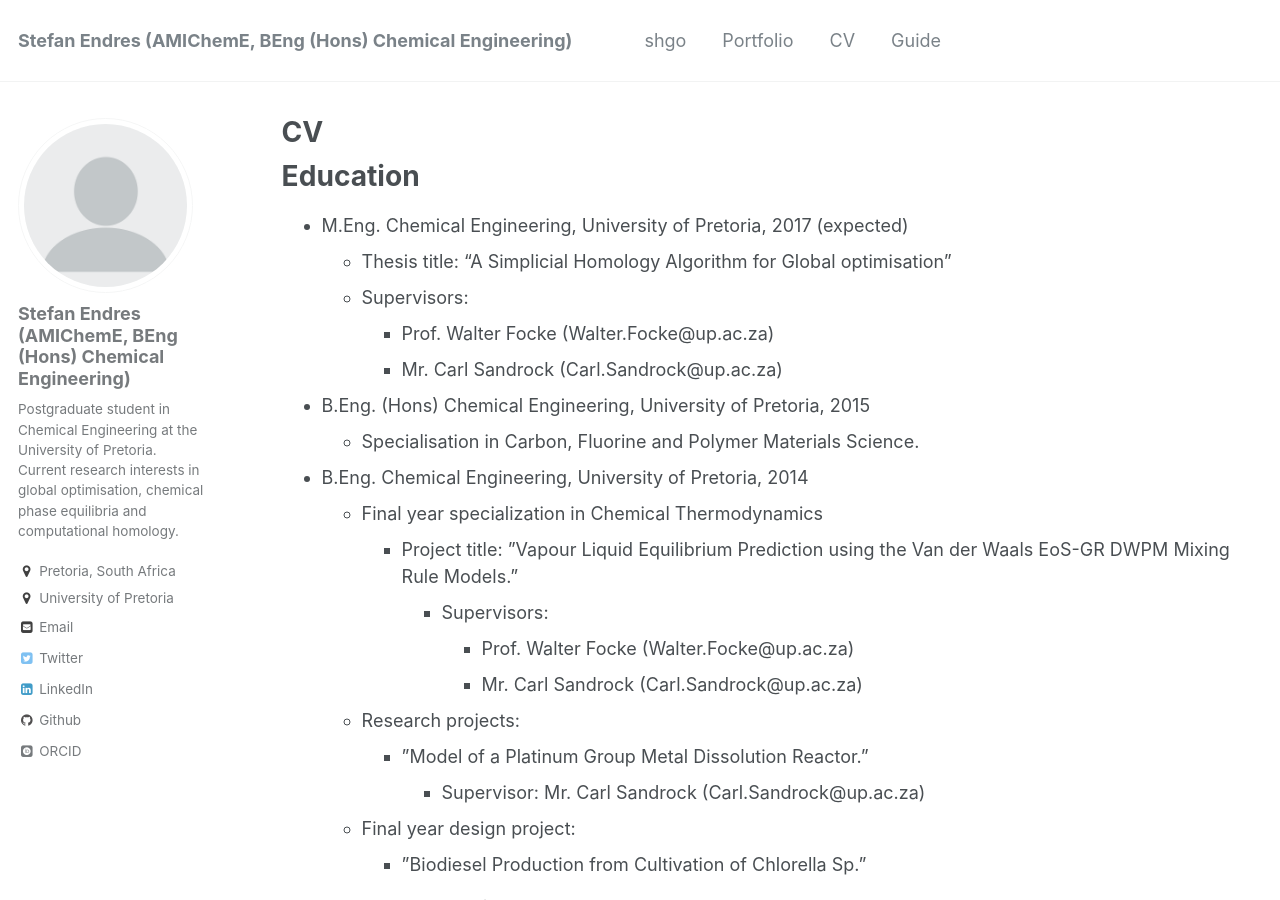
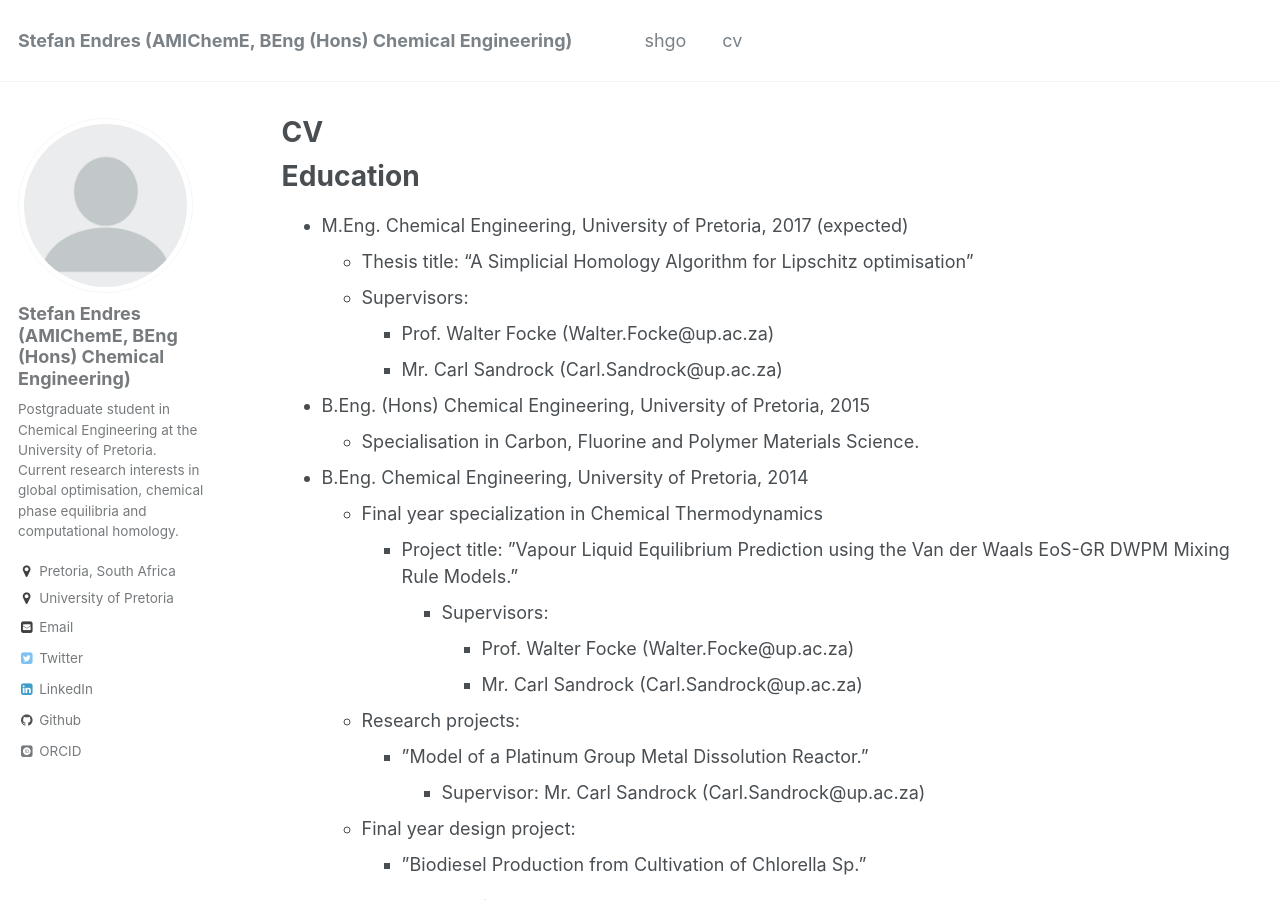
Before and after one commit to Stefan-Endres/Stefan-Endres.github.io, a Jekyll site: the page built from _pages/cv.md, in a window 1280 px wide and 900 px high. Built offline with Jekyll 4.4.1, drawn with Linux system fonts in a browser that asks for light colours; some web fonts are replaced.

Commit message:
nav changes

```diff
--- a/_pages/cv.md
+++ b/_pages/cv.md
@@ -12,7 +12,7 @@ redirect_from:
 Education
 ======
 * M.Eng. Chemical Engineering, University of Pretoria, 2017 (expected)
-    * Thesis title: "A Simplicial Homology Algorithm for Global optimisation"
+    * Thesis title: "A Simplicial Homology Algorithm for Lipschitz optimisation"
     * Supervisors:
         * Prof. Walter Focke ([Walter.Focke@up.ac.za](mailto:Walter.Focke@up.ac.za))
         * Mr. Carl Sandrock ([Carl.Sandrock@up.ac.za](mailto:Carl.Sandrock@up.ac.za))
```
Also changed, not shown: _data/navigation.yml (+8 -5 lines).
